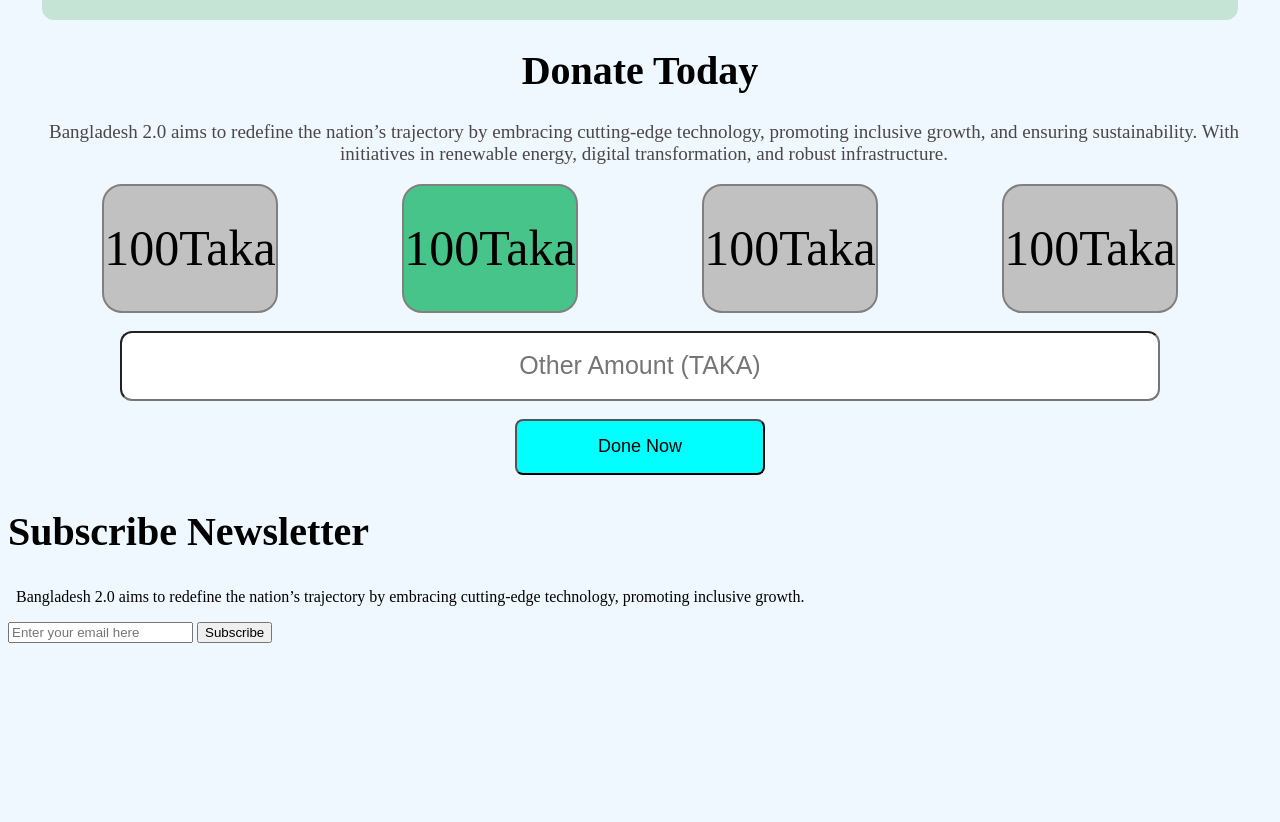
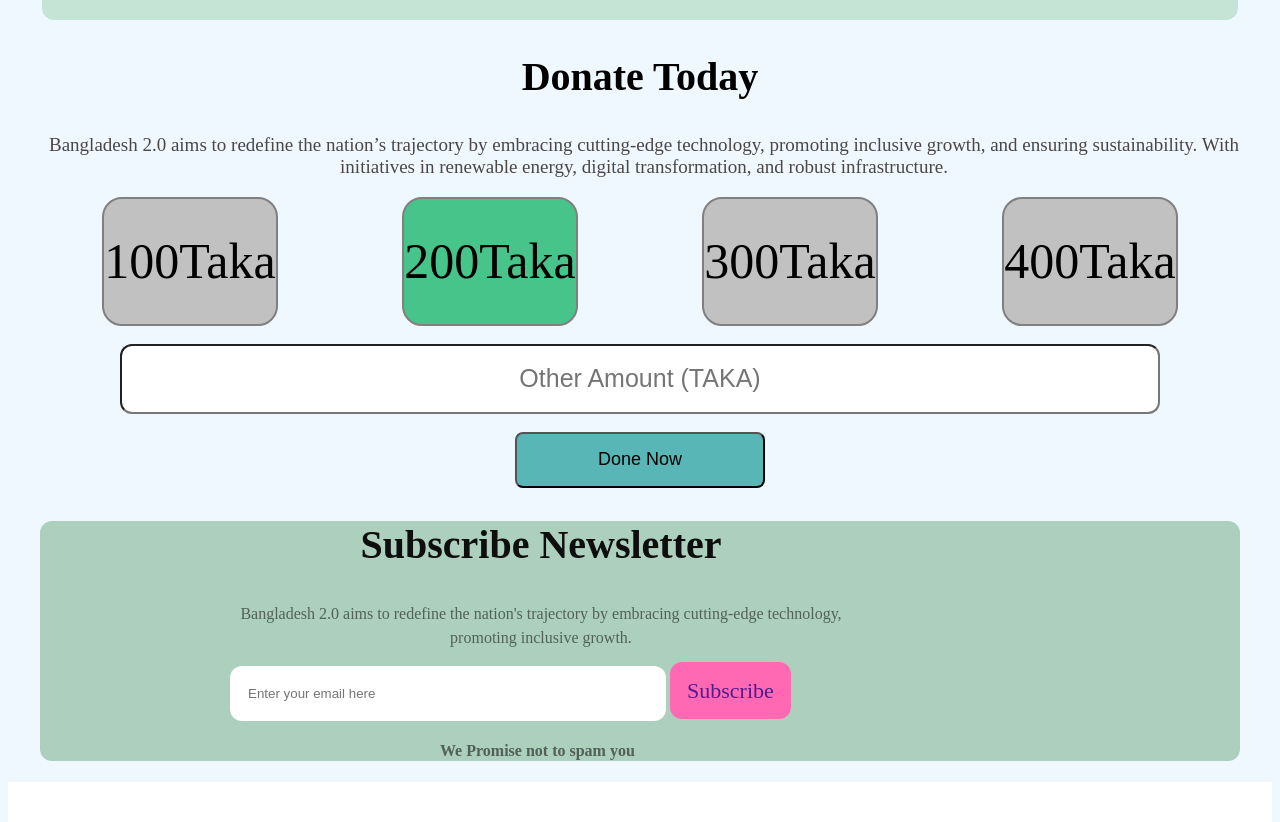
Before and after one commit to mehedihasanmehedihasan/new-assignment-1-, a plain HTML site: page index.html in a window 1280 px wide. Shown: the part 1978-2800 px from the top of the page. Before the commit the page ends 2629 px from the top, so only its background shows below. Drawn offline with Linux system fonts and the light colour scheme.

Commit message:
first commit

```diff
--- a/index.html
+++ b/index.html
@@ -3,10 +3,11 @@
  <head>
   <meta charset="UTF-8">
   <meta name="viewport" content="width=device-width, initial-scale=1.0">
+  <title>Document</title>
   <link rel="stylesheet" href="style.css">
-    <title>Document</title>
  </head>
  <body>
+
 
    <nav>
      <h1>Barguna 2.0</h1>
@@ -91,6 +92,7 @@ vision and challenges in New  Barguna .</h1>
      </section>
 
         <!-- donate -->
+         <section>
        <div class="name">
           <h1>Donate Today</h1>
          <p class="titles">Bangladesh 2.0 aims to redefine the nation’s trajectory by embracing cutting-edge technology, promoting inclusive growth, and ensuring sustainability. With initiatives in renewable energy, digital transformation, and robust infrastructure.</p>
@@ -101,23 +103,56 @@ vision and challenges in New  Barguna .</h1>
                <p class="font">100Taka</p>
         </div>
          <div class="box-cotiner1 " >
-               <p class="font">100Taka</p>
+               <p class="font">200Taka</p>
         </div>
          <div class="box-cotiner">
-               <p class="font">100Taka</p>
+               <p class="font">300Taka</p>
         </div>
          <div class="box-cotiner">
-               <p class="font">100Taka</p>
+               <p class="font">400Taka</p>
         </div>
        </div>
        <br>
          <input class="disan" type="text" placeholder="Other Amount (TAKA)"><br>
-          <button class="Done btn">Done Now</button>
-          <section class="section-nav">
-            <h1>Subscribe Newsletter</h1>
-            <p>Bangladesh 2.0 aims to redefine the nation’s trajectory by embracing cutting-edge technology, promoting inclusive growth.</p>
-            <input type="text" placeholder="Enter your email here">
-            <button>Subscribe</button>
+          <button class="Done btn">Done Now</button></section>
           </section>
+          <!-- .subscribe-newsletter -->
+      <section class="subscribe-newsletter">
+       <div class="alin-item">
+ <div class="subscribe-container">
+            <h1 class="subscribe-title">Subscribe Newsletter</h1>
+            <p class="subscribe-passage">
+                Bangladesh 2.0 aims to redefine the nation's trajectory by embracing cutting-edge technology, promoting inclusive growth.
+            </p>
+            <div class="subscribe-input">
+                <input class="input-field" type="text" placeholder="Enter your email here">
+
+                <a class="common-button" href="">Subscribe</a>
+            </div>
+            <h4 class="promise">We Promise not to spam you</h4>
+        </div>
+       </div>
+      </section>
+    </main>
+
+
+ <!-- footer section start  -->
+
+    <footer>
+        <div class="footer-container">
+            <h1 class="bangladesh-2.0">Bangladesh 2.0 <hr></h1>
+        </div>
+        <div class="contact-icon-container">
+            <a href=" #" class="fb" target="_blank"><img src="assets/facebook.png" alt=""></a>
+
+            <a href="" class="twiter"><img src="assets/instagram.png" alt=""></a>
+
+            <a href="" class="twiter"><img src="assets/x.png" alt=""></a>
+        </div>
+
+        <small>
+            <h1 class="wardun">Made by Wardun Al sajeeb</h1>
+        </small>
+    </footer>
  </body>
  </html>
--- a/style.css
+++ b/style.css
@@ -60,7 +60,7 @@ font-weight: bold;
        width:250px ;
        font-size: 18px;
        border-radius: 8px;
-        background-color: cyan;
+        background-color: rgb(89, 182, 182);
  }
  .cover-pic{
    width:622px;
@@ -215,3 +215,98 @@ margin:100px 60px ;
   align-items: center;
   text-align: center;
 }
+
+/* .subscribe-newsletter   */
+.alin-item{
+
+
+}
+.subscribe-newsletter{
+   max-width: 1200px;
+   margin: 0 auto;
+
+    background-color: #accfbe;
+    border-radius: 12px;
+}
+.subscribe-title{
+    font-size: 40px;
+    font-weight: bold;
+    width: 622px;
+    height: 48px;
+    color: #0E0E0E;
+
+}
+.common-button
+{
+  background-color: hotpink;
+  border-radius: 12px;
+  padding: 16px 17px;
+  font-size: 22px;
+text-decoration: none;
+}
+.subscribe-passage{
+    width: 622px;
+    height: 48px;
+    line-height: 24px;
+    font-size: 16px;
+    color:#0e0e0e91;
+}
+
+.input-field{
+    width: 400px;
+    ,margin-right: 200px;
+    padding: 20px 18px;
+    color: rgb(0, 0, 0);
+    border: none;
+    border-radius: 12px;
+
+}
+
+
+.subscribe-passage, .subscribe-title{
+    text-align: center;
+
+}
+
+.subscribe-passage, .subscribe-title, .subscribe-input{
+    margin-left: 190px;
+}
+
+.promise{
+    font-size: 16px;
+    color: #0e0e0e93;
+    width: 622px;
+    height: 19px;
+    margin-left:400px;
+}
+
+/* subscribe section closed */
+
+/* footer section start ....
+............................*/
+
+footer{
+    background-color: white;
+    margin: 0 auto;
+    height: 77px;
+ max-width: 1800px;
+    padding: 80px 50px;
+}
+
+.footer-container{
+    text-align: center;
+    margin: 0 auto;
+}
+.contact-icon-container{
+    display: flex;
+    gap: 30px;
+    justify-content: center;
+}
+
+small{
+    color: #0e0e0e77;
+}
+.wardun{
+    font-size: 14px;
+    text-align: center;
+}
```
Lines whose indentation alone changed are shown as unchanged.
